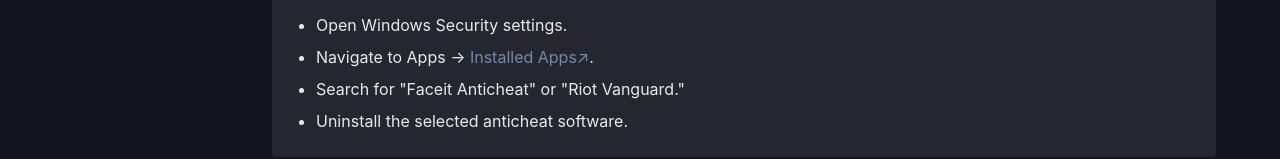
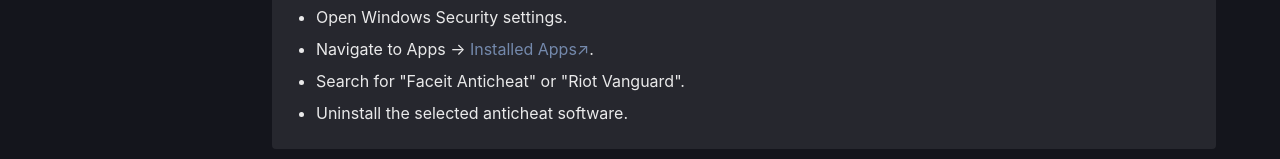
Before and after one commit to r1sque/Advance-Guide, a website: page guides/troubleshooting/ERROR-1-KML4/index.html in a window 1280 px wide. Shown: the part 1009-1168 px from the top of the page. Drawn offline with Linux system fonts and the light colour scheme.

Commit message:
Fixed typo

```diff
--- a/guides/troubleshooting/ERROR-1-KML4/index.html
+++ b/guides/troubleshooting/ERROR-1-KML4/index.html
@@ -133,8 +133,6 @@
 
                     <div class="flex flex-col space-y-2">
 
-                        <h2 class="text-xl font-semibold text-[#8ea7d1] capitalize w-fit"></h2>
-
                         <div class="relative group">
                             <h2 class="text-xl font-semibold text-[#8ea7d1] capitalize w-fit">All in one Uninstaller (Recommended)</h2>
 
@@ -171,7 +169,7 @@
 
                             <li>Navigate to Apps -> <a href="ms-settings:appsfeatures" class="text-[#7489ac] transition-colors duration-400 hover:text-[#accaff] after:content-['↗']">Installed Apps</a>.</li>
 
-                            <li>Search for "Faceit Anticheat" or "Riot Vanguard."</li>
+                            <li>Search for "Faceit Anticheat" or "Riot Vanguard".</li>
 
                             <li>Uninstall the selected anticheat software.</li>
 
```
